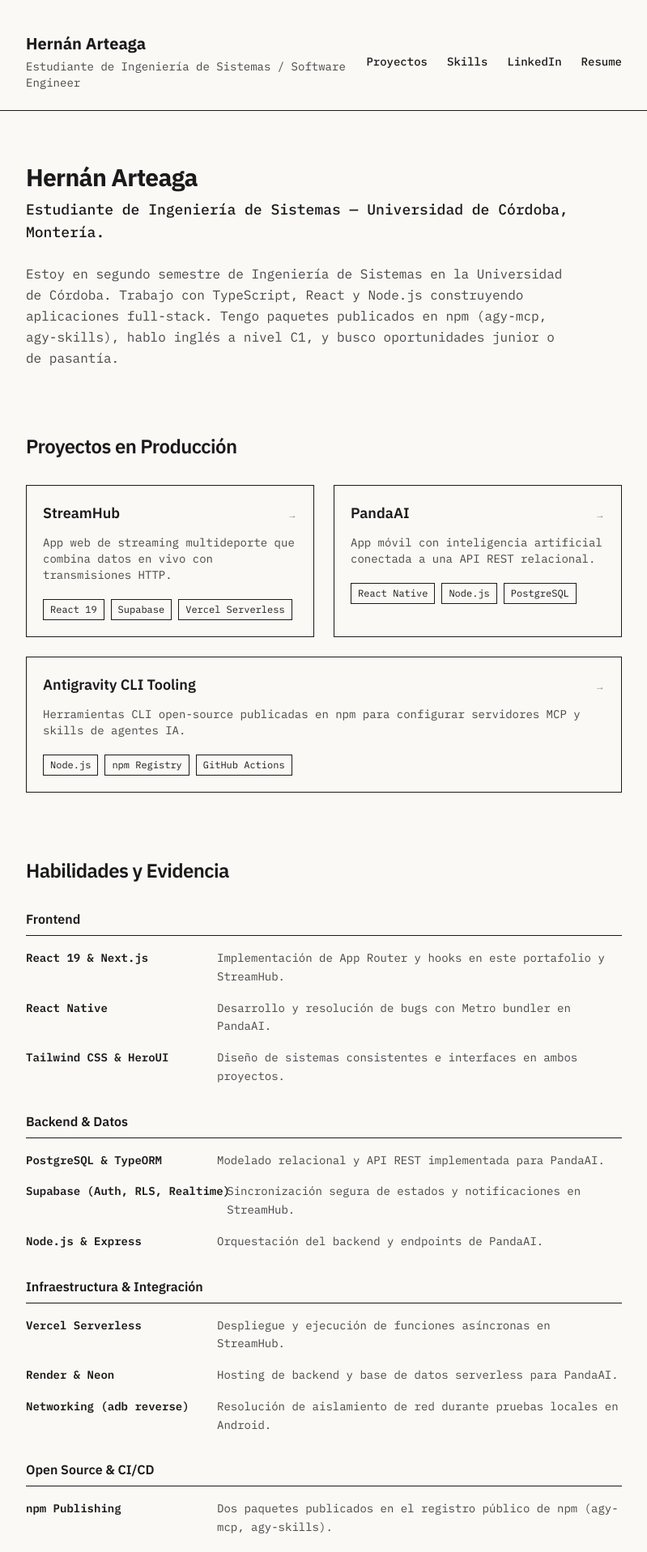
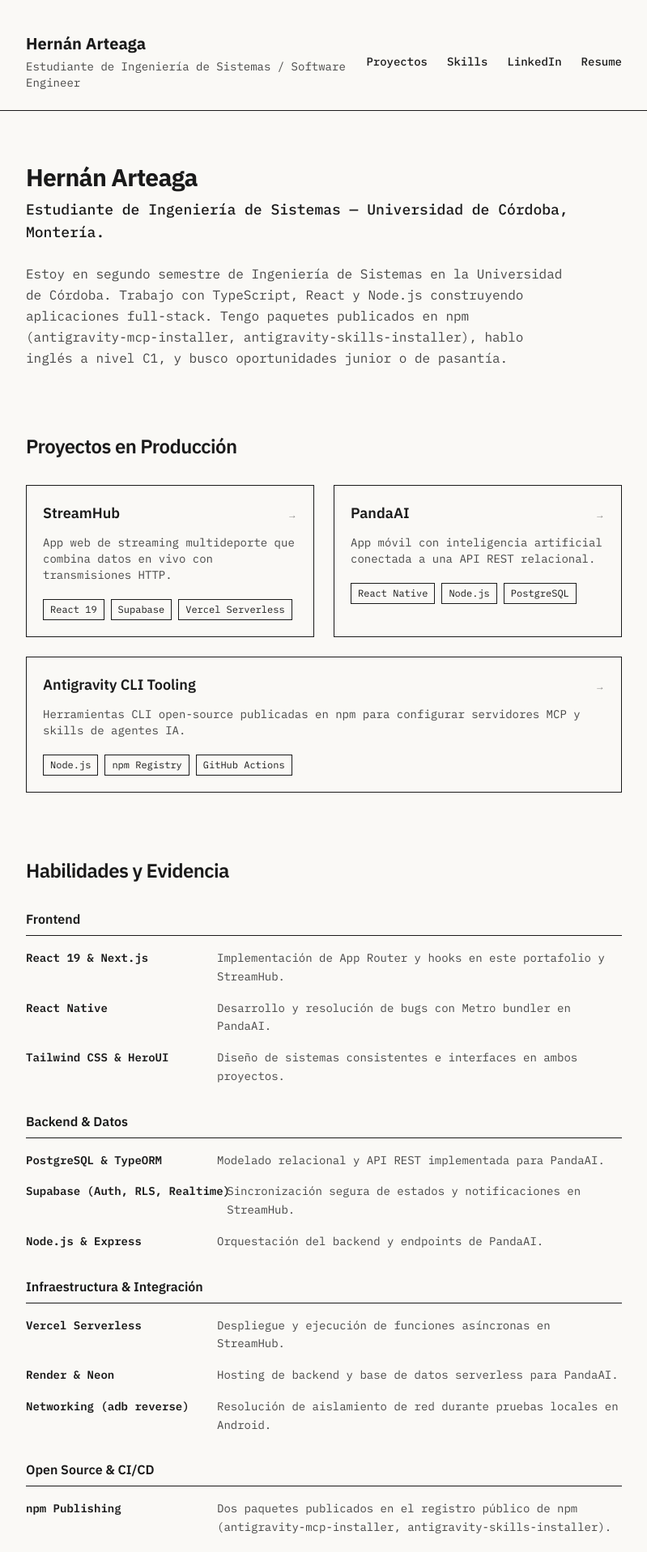
Before and after one commit to hrnntz/hrnntz.github.io, a Next.js app: page / in a window 1280 px wide. Shown: the top 1917 px of the page at 81% size, without its empty margins (240-1039 px from the left). Built offline with nearby package versions, Linux system fonts and the light colour scheme.

Commit message:
fix: update verified npm package names and links

```diff
--- a/src/app/page.tsx
+++ b/src/app/page.tsx
@@ -22,7 +22,7 @@ export default function Home() {
           </p>
         </div>
         <p className="text-foreground/80 max-w-2xl leading-relaxed">
-          Estoy en segundo semestre de Ingeniería de Sistemas en la Universidad de Córdoba. Trabajo con TypeScript, React y Node.js construyendo aplicaciones full-stack. Tengo paquetes publicados en npm (agy-mcp, agy-skills), hablo inglés a nivel C1, y busco oportunidades junior o de pasantía.
+          Estoy en segundo semestre de Ingeniería de Sistemas en la Universidad de Córdoba. Trabajo con TypeScript, React y Node.js construyendo aplicaciones full-stack. Tengo paquetes publicados en npm (antigravity-mcp-installer, antigravity-skills-installer), hablo inglés a nivel C1, y busco oportunidades junior o de pasantía.
         </p>
       </section>
 
--- a/src/app/projects/antigravity-cli/page.tsx
+++ b/src/app/projects/antigravity-cli/page.tsx
@@ -71,7 +71,7 @@ export default function AntigravityCliPage() {
 
       <section className="space-y-4 pt-8 border-t border-border-color">
         <p className="text-foreground/80 text-sm">
-          Publicados en npm como <a href="https://www.npmjs.com/package/agy-mcp" target="_blank" rel="noopener noreferrer" className="text-foreground font-medium hover:text-accent focus-visible:underline outline-none underline-offset-4">agy-mcp</a> y <a href="https://www.npmjs.com/package/agy-skills" target="_blank" rel="noopener noreferrer" className="text-foreground font-medium hover:text-accent focus-visible:underline outline-none underline-offset-4">agy-skills</a>. Código fuente en <a href="https://github.com/hrnntz/antigravity-mcp-installer" target="_blank" rel="noopener noreferrer" className="text-foreground font-medium hover:text-accent focus-visible:underline outline-none underline-offset-4">GitHub</a>.
+          Publicados en npm como <a href="https://www.npmjs.com/package/antigravity-mcp-installer" target="_blank" rel="noopener noreferrer" className="text-foreground font-medium hover:text-accent focus-visible:underline outline-none underline-offset-4">antigravity-mcp-installer</a> y <a href="https://www.npmjs.com/package/antigravity-skills-installer" target="_blank" rel="noopener noreferrer" className="text-foreground font-medium hover:text-accent focus-visible:underline outline-none underline-offset-4">antigravity-skills-installer</a> (comandos <code>agy-mcp</code> y <code>agy-skills</code>). Código fuente en <a href="https://github.com/hrnntz/antigravity-mcp-installer" target="_blank" rel="noopener noreferrer" className="text-foreground font-medium hover:text-accent focus-visible:underline outline-none underline-offset-4">GitHub</a>.
         </p>
       </section>
     </article>
--- a/src/components/skills-list.tsx
+++ b/src/components/skills-list.tsx
@@ -34,7 +34,7 @@ const skillCategories: SkillCategory[] = [
   {
     title: "Open Source & CI/CD",
     skills: [
-      { name: "npm Publishing", evidence: "Dos paquetes publicados en el registro público de npm (agy-mcp, agy-skills)." },
+      { name: "npm Publishing", evidence: "Dos paquetes publicados en el registro público de npm (antigravity-mcp-installer, antigravity-skills-installer)." },
       { name: "GitHub Actions", evidence: "Matrices CI/CD multi-plataforma (Linux/Windows) con tests automatizados." },
       { name: "node:test", evidence: "Suites de tests unitarios usando el test runner nativo de Node.js." },
     ],
```
